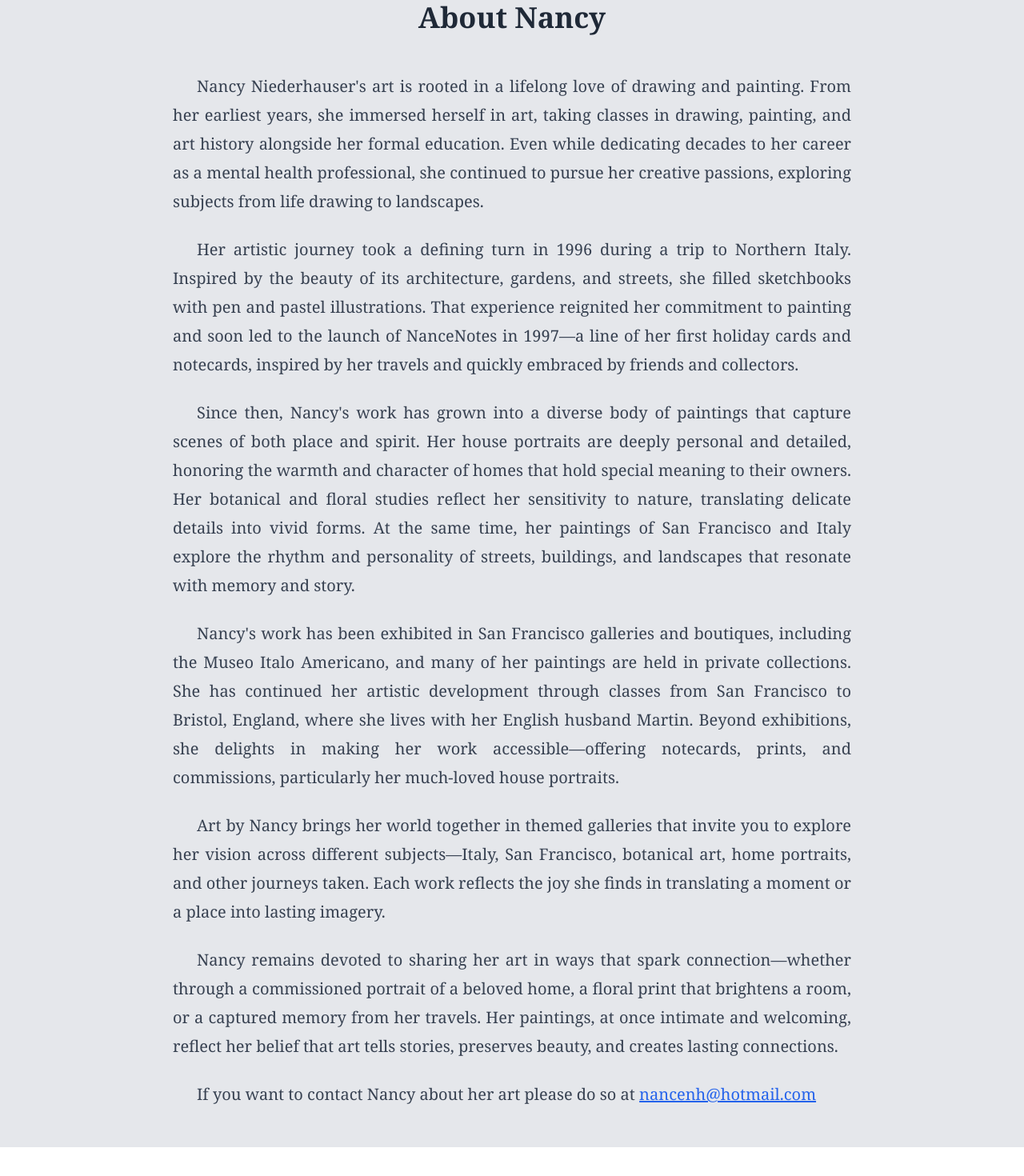
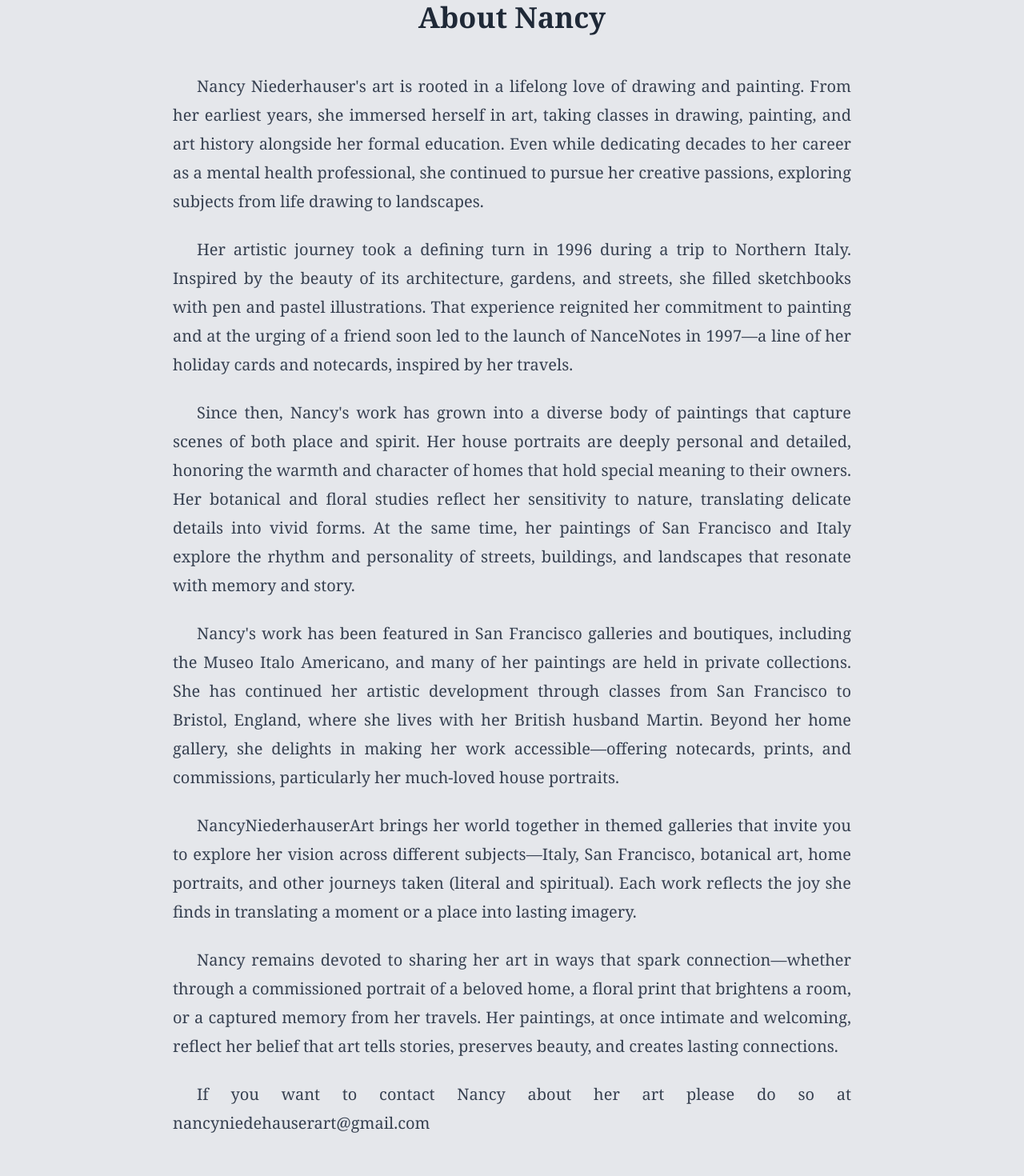
Before and after one commit to ChromaticRanger/artbynancy, a Vue app: page /about in a window 1280 px wide. Shown: the part 321-1791 px from the top of the page at 80% size. Before the commit the page ends 1755 px from the top, so only its background shows below. Built offline with nearby package versions, Linux system fonts and the light colour scheme.

Commit message:
Updated About page text

```diff
--- a/src/views/AboutView.vue
+++ b/src/views/AboutView.vue
@@ -4,31 +4,31 @@
 
     <div class="prose prose-4xl max-w-none text-gray-700 leading-relaxed space-y-6">
       <p>
-        Nancy Niederhauser's art is rooted in a lifelong love of drawing and painting. From her earliest years, she immersed herself in art, taking classes in drawing, painting, and art history alongside her formal education. Even while dedicating decades to her career as a mental health professional, she continued to pursue her creative passions, exploring subjects from life drawing to landscapes.
+      Nancy Niederhauser's art is rooted in a lifelong love of drawing and painting. From her earliest years, she immersed herself in art, taking classes in drawing, painting, and art history alongside her formal education. Even while dedicating decades to her career as a mental health professional, she continued to pursue her creative passions, exploring subjects from life drawing to landscapes.
       </p>
 
       <p>
-        Her artistic journey took a defining turn in 1996 during a trip to Northern Italy. Inspired by the beauty of its architecture, gardens, and streets, she filled sketchbooks with pen and pastel illustrations. That experience reignited her commitment to painting and soon led to the launch of NanceNotes in 1997—a line of her first holiday cards and notecards, inspired by her travels and quickly embraced by friends and collectors.
+      Her artistic journey took a defining turn in 1996 during a trip to Northern Italy. Inspired by the beauty of its architecture, gardens, and streets, she filled sketchbooks with pen and pastel illustrations. That experience reignited her commitment to painting and at the urging of a friend soon led to the launch of NanceNotes in 1997—a line of her holiday cards and notecards, inspired by her travels.
       </p>
 
       <p>
-        Since then, Nancy's work has grown into a diverse body of paintings that capture scenes of both place and spirit. Her house portraits are deeply personal and detailed, honoring the warmth and character of homes that hold special meaning to their owners. Her botanical and floral studies reflect her sensitivity to nature, translating delicate details into vivid forms. At the same time, her paintings of San Francisco and Italy explore the rhythm and personality of streets, buildings, and landscapes that resonate with memory and story.
+      Since then, Nancy's work has grown into a diverse body of paintings that capture scenes of both place and spirit. Her house portraits are deeply personal and detailed, honoring the warmth and character of homes that hold special meaning to their owners. Her botanical and floral studies reflect her sensitivity to nature, translating delicate details into vivid forms. At the same time, her paintings of San Francisco and Italy explore the rhythm and personality of streets, buildings, and landscapes that resonate with memory and story.
       </p>
 
       <p>
-        Nancy's work has been exhibited in San Francisco galleries and boutiques, including the Museo Italo Americano, and many of her paintings are held in private collections. She has continued her artistic development through classes from San Francisco to Bristol, England, where she lives with her English husband Martin. Beyond exhibitions, she delights in making her work accessible—offering notecards, prints, and commissions, particularly her much-loved house portraits.
+      Nancy's work has been featured in San Francisco galleries and boutiques, including the Museo Italo Americano, and many of her paintings are held in private collections. She has continued her artistic development through classes from San Francisco to Bristol, England, where she lives with her British husband Martin. Beyond her home gallery, she delights in making her work accessible—offering notecards, prints, and commissions, particularly her much-loved house portraits.
       </p>
 
       <p>
-        Art by Nancy brings her world together in themed galleries that invite you to explore her vision across different subjects—Italy, San Francisco, botanical art, home portraits, and other journeys taken. Each work reflects the joy she finds in translating a moment or a place into lasting imagery.
+      NancyNiederhauserArt brings her world together in themed galleries that invite you to explore her vision across different subjects—Italy, San Francisco, botanical art, home portraits, and other journeys taken (literal and spiritual). Each work reflects the joy she finds in translating a moment or a place into lasting imagery.
       </p>
 
       <p>
-        Nancy remains devoted to sharing her art in ways that spark connection—whether through a commissioned portrait of a beloved home, a floral print that brightens a room, or a captured memory from her travels. Her paintings, at once intimate and welcoming, reflect her belief that art tells stories, preserves beauty, and creates lasting connections.
+      Nancy remains devoted to sharing her art in ways that spark connection—whether through a commissioned portrait of a beloved home, a floral print that brightens a room, or a captured memory from her travels. Her paintings, at once intimate and welcoming, reflect her belief that art tells stories, preserves beauty, and creates lasting connections.
       </p>
 
       <p>
-        If you want to contact Nancy about her art please do so at <a href="mailto:nancenh@hotmail.com" class="text-blue-600 hover:text-blue-800 underline">nancenh@hotmail.com</a>
+      If you want to contact Nancy about her art please do so at nancyniedehauserart@gmail.com
       </p>
     </div>
   </div>
```
